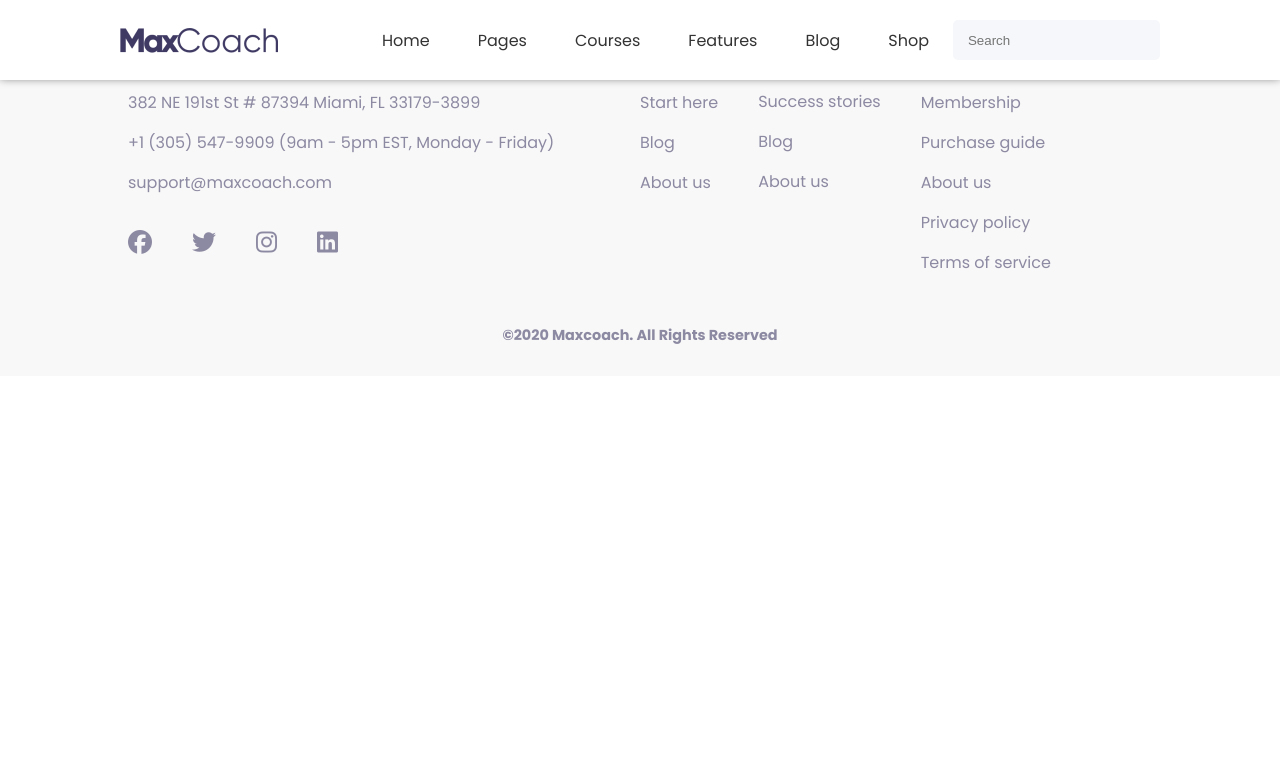
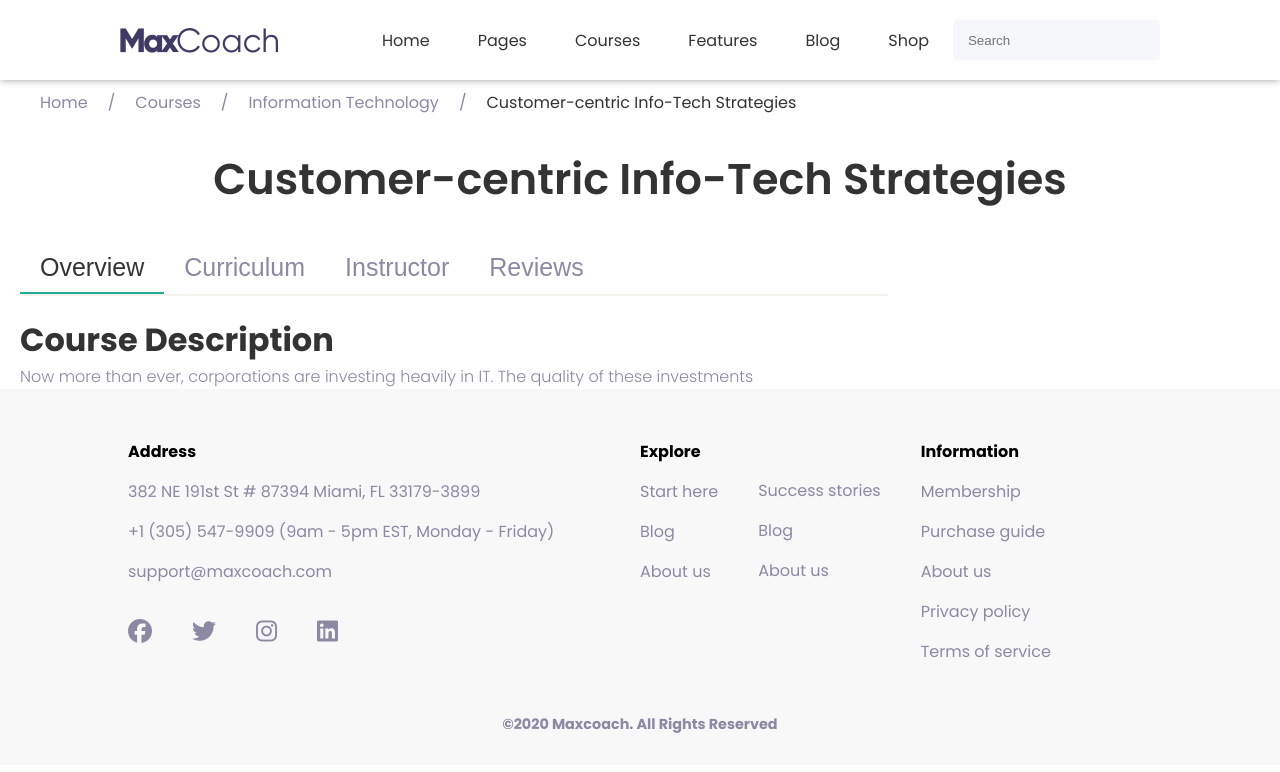
Before and after one commit to MicheleLafronza/proj-html-vuejs, a Vue app: page /customer in a window 1280 px wide. Shown: the top 772 px of the page. Built offline with nearby package versions, Linux system fonts and the light colour scheme.

Commit message:
feat: start Customer page with Overview, Curriculum, Instructor and Reviews menus

```diff
--- a/src/pages/Customer.vue
+++ b/src/pages/Customer.vue
@@ -1,9 +1,16 @@
 <script>
+import CustomerStrategies from "./CustomerComponents/CustomerStrategies.vue";
+
 export default {
   name: "Customer",
+  components: {
+    CustomerStrategies,
+  },
 };
 </script>
 
-<template></template>
+<template>
+  <CustomerStrategies />
+</template>
 
 <style lang="scss" scoped></style>
--- /dev/null
+++ b/src/pages/CustomerComponents/Curriculum.vue
@@ -0,0 +1,17 @@
+<script>
+export default {
+  name: "Curriculum",
+};
+</script>
+
+<template>
+  <h1>Curriculum</h1>
+</template>
+
+<style lang="scss" scoped>
+@import "../../style/partials/_variables.scss";
+
+h1 {
+  color: $seondary-page-text;
+}
+</style>
--- /dev/null
+++ b/src/pages/CustomerComponents/CustomerStrategies.vue
@@ -0,0 +1,192 @@
+<script>
+import Curriculum from "./Curriculum.vue";
+import Instructor from "./Instructor.vue";
+import Overview from "./Overview.vue";
+import Reviews from "./Reviews.vue";
+
+export default {
+  name: "CustomerStrategies",
+  components: {
+    Overview,
+    Curriculum,
+    Instructor,
+    Reviews,
+  },
+
+  data() {
+    return {
+      selLayer: "Overview",
+      reLink: [
+        {
+          name: "Home",
+          active: true,
+        },
+        {
+          name: "Home",
+        },
+        {
+          name: "Home",
+        },
+        {
+          name: "Home",
+        },
+      ],
+    };
+  },
+  methods: {
+    selectTab(tab) {
+      this.selLayer = tab;
+    },
+  },
+};
+</script>
+
+<template>
+  <main>
+    <div class="reLink">
+      <div v-for="element in reLink">
+        <router-link v-if="element.active" :to="{ name: 'CoursePortal' }">
+          {{ element.name }}
+        </router-link>
+      </div>
+      /
+      <a> Courses</a>
+      /
+      <a>Information Technology </a>
+      /
+      <a class="selPage"> Customer-centric Info-Tech Strategies</a>
+    </div>
+    <h1 class="title">Customer-centric Info-Tech Strategies</h1>
+    <div class="Layers">
+      <button
+        @click="selectTab('Overview')"
+        :class="{ active: selLayer === 'Overview' }"
+      >
+        Overview
+      </button>
+      <button
+        @click="selectTab('curriculum')"
+        :class="{ active: selLayer === 'curriculum' }"
+      >
+        Curriculum
+      </button>
+      <button
+        @click="selectTab('instructor')"
+        :class="{ active: selLayer === 'instructor' }"
+      >
+        Instructor
+      </button>
+      <button
+        @click="selectTab('reviews')"
+        :class="{ active: selLayer === 'reviews' }"
+      >
+        Reviews
+      </button>
+    </div>
+    <div class="tab-content">
+      <div v-if="selLayer === 'Overview'">
+        <Overview />
+      </div>
+      <div v-if="selLayer === 'curriculum'">
+        <Curriculum />
+      </div>
+      <div v-if="selLayer === 'instructor'">
+        <Instructor />
+      </div>
+      <div v-if="selLayer === 'reviews'">
+        <Reviews />
+      </div>
+    </div>
+  </main>
+</template>
+
+<style lang="scss" scoped>
+@import "../../style/partials/_variables.scss";
+
+main {
+  padding: 90px 20px 0 20px;
+  color: $secondary-text;
+
+  .reLink a {
+    cursor: pointer;
+    text-decoration: none;
+    margin: 0 20px;
+    color: $secondary-text;
+    position: relative;
+    display: inline-block;
+    transition: color 0.3s ease;
+
+    &::after {
+      content: "";
+      position: absolute;
+      left: 0;
+      bottom: -2px;
+      width: 0;
+      height: 2px;
+      background-color: $seondary-page-text;
+      transition: width 0.3s ease-in-out, left 0.3s ease-in-out;
+    }
+
+    &:hover {
+      color: $seondary-page-text;
+
+      &::after {
+        width: 100%;
+        left: 0;
+      }
+    }
+  }
+
+  .reLink .selPage {
+    cursor: default;
+    color: $seondary-page-text;
+
+    &::after {
+      background-color: initial;
+      transition: none;
+    }
+  }
+
+  .reLink {
+    display: flex;
+  }
+
+  span {
+    padding: 0 20px;
+    color: $secondary-text;
+  }
+
+  .title {
+    font-size: 43px;
+    font-weight: 600;
+    text-align: center;
+    margin: 2rem 0;
+    color: $seondary-page-text;
+  }
+
+  .Layers {
+    display: flex;
+    width: 70%;
+    border-bottom: 2px solid $most-viewed-bg;
+  }
+
+  .Layers button {
+    font-size: 25px;
+    padding: 10px 20px;
+    cursor: pointer;
+    border: none;
+    background-color: transparent;
+    border-bottom: 2px solid transparent;
+    color: $secondary-text;
+  }
+
+  .Layers button.active {
+    border-bottom: 2px solid $main-green;
+    color: $seondary-page-text;
+  }
+
+  .tab-content {
+    margin-top: 20px;
+  }
+}
+</style>
--- /dev/null
+++ b/src/pages/CustomerComponents/Instructor.vue
@@ -0,0 +1,17 @@
+<script>
+export default {
+  name: "Instructor",
+};
+</script>
+
+<template>
+  <h1>Instructor</h1>
+</template>
+
+<style lang="scss" scoped>
+@import "../../style/partials/_variables.scss";
+
+h1 {
+  color: $seondary-page-text;
+}
+</style>
--- /dev/null
+++ b/src/pages/CustomerComponents/Overview.vue
@@ -0,0 +1,25 @@
+<script>
+export default {
+  name: "Overview",
+};
+</script>
+
+<template>
+  <h1>Course Description</h1>
+  <p>
+    Now more than ever, corporations are investing heavily in IT. The quality of
+    these investments
+  </p>
+</template>
+
+<style lang="scss" scoped>
+@import "../../style/partials/_variables.scss";
+
+h1 {
+  color: $seondary-page-text;
+}
+
+p {
+  font-weight: 300;
+}
+</style>
--- /dev/null
+++ b/src/pages/CustomerComponents/Reviews.vue
@@ -0,0 +1,17 @@
+<script>
+export default {
+  name: "Reviews",
+};
+</script>
+
+<template>
+  <h1>Reviews</h1>
+</template>
+
+<style lang="scss" scoped>
+@import "../../style/partials/_variables.scss";
+
+h1 {
+  color: $seondary-page-text;
+}
+</style>
```
